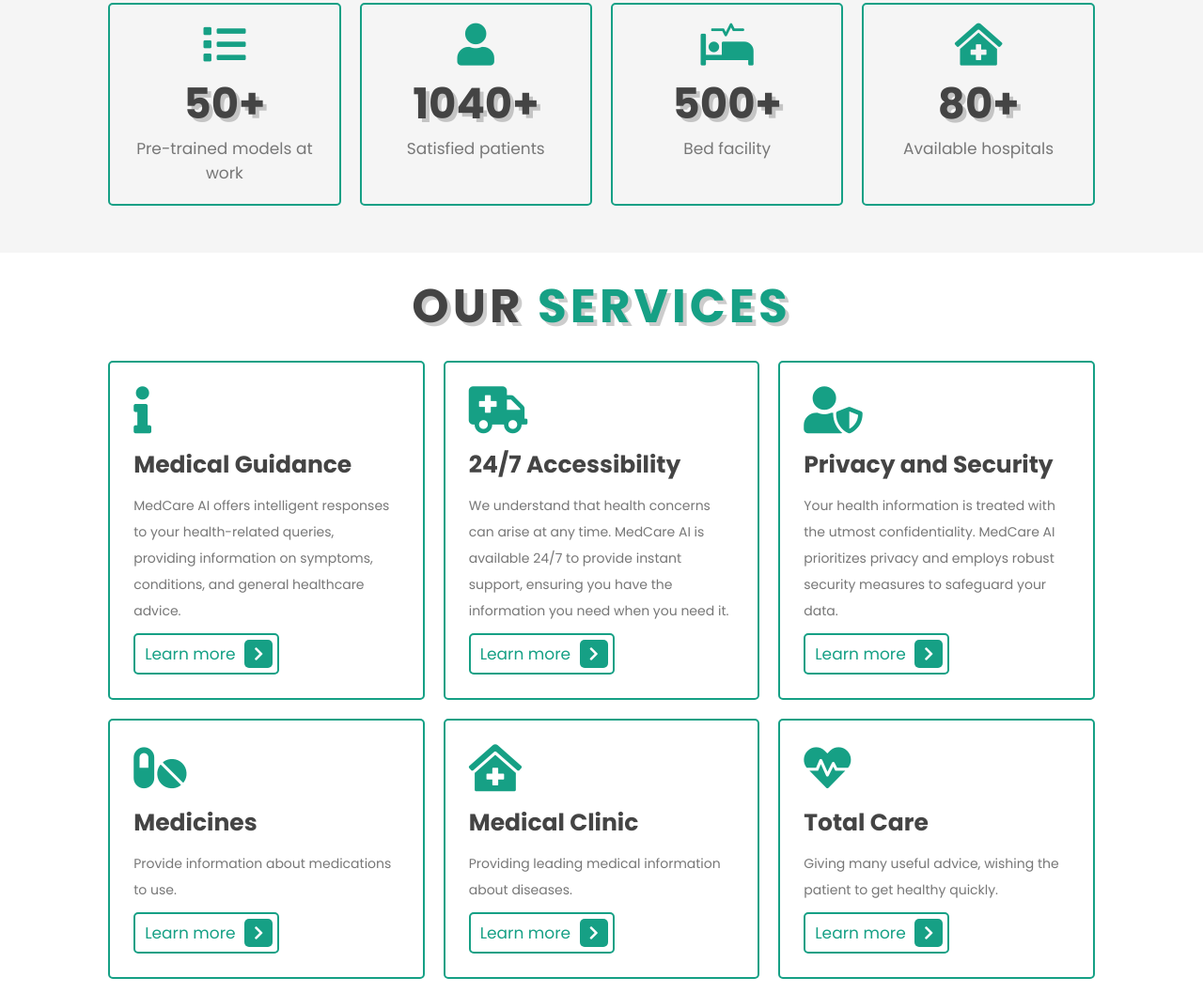
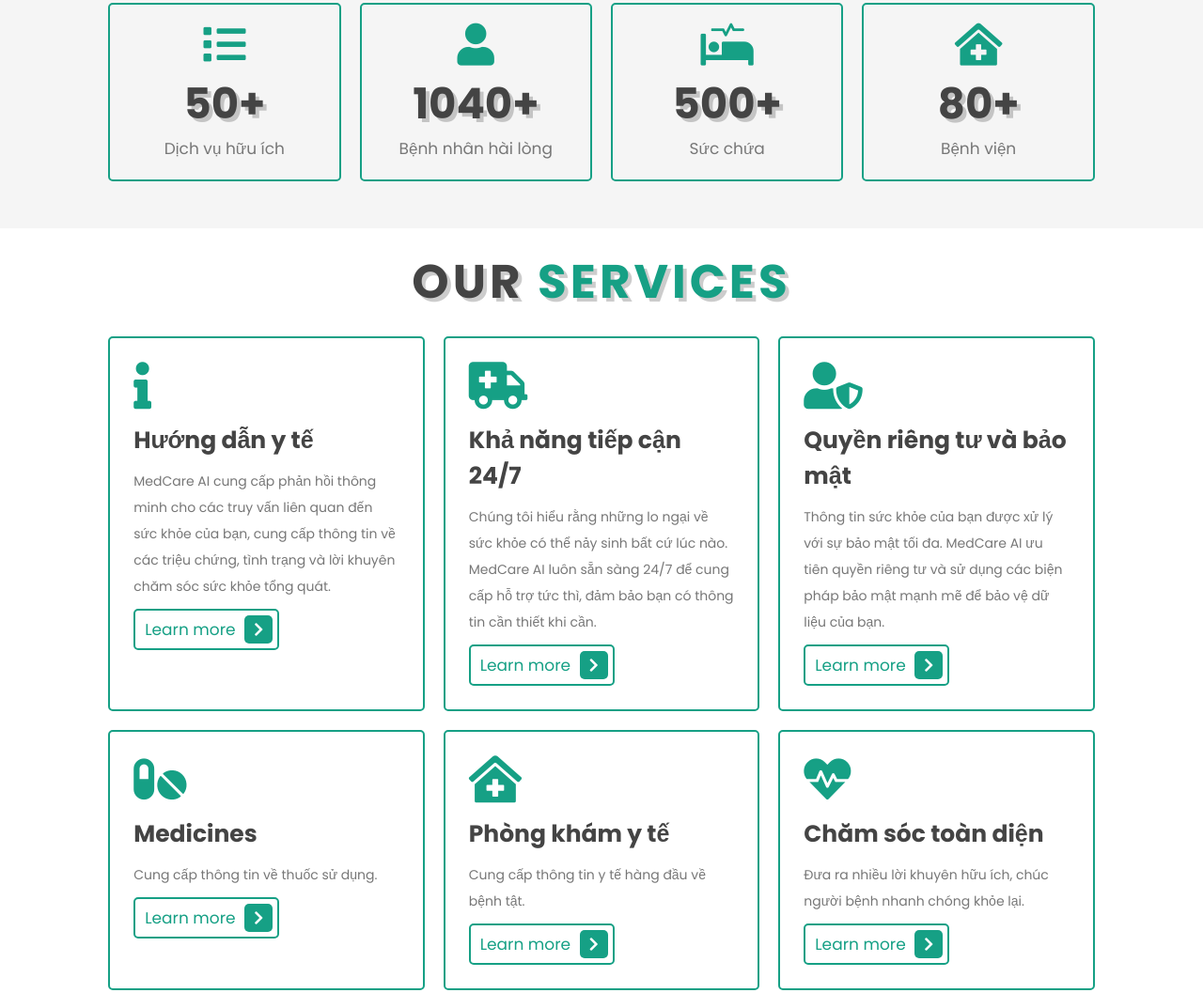
Before and after one commit to vngbao21/Medcare-AI, a React app: page / in a window 1280 px wide. Shown: the part 556-1613 px from the top of the page at 94% size. Built offline with nearby package versions, Linux system fonts and the light colour scheme.

Commit message:
translate

```diff
--- a/public/index.html
+++ b/public/index.html
@@ -47,25 +47,25 @@
         <div class="icons">
             <i class="fas fa-list"></i>
             <h3>50+</h3>
-            <p>Pre-trained models at work</p>
+            <p>Dịch vụ hữu ích</p>
         </div>
 
         <div class="icons">
             <i class="fas fa-user"></i>
             <h3>1040+</h3>
-            <p>Satisfied patients</p>
+            <p>Bệnh nhân hài lòng</p>
         </div>
 
         <div class="icons">
             <i class="fas fa-procedures"></i>
             <h3>500+</h3>
-            <p>Bed facility</p>
+            <p>Sức chứa</p>
         </div>
 
         <div class="icons">
             <i class="fas fa-clinic-medical"></i>
             <h3>80+</h3>
-            <p>Available hospitals</p>
+            <p>Bệnh viện</p>
         </div>
 
     </section>
@@ -76,44 +76,43 @@
         <div class="box-container">
             <div class="box">
                 <i class="fas fa-info"></i>
-                <h3>Medical Guidance</h3>
-                <p>MedCare AI offers intelligent responses to your health-related queries, providing information on symptoms, conditions, and general healthcare advice.
-                </p>
+                <h3>Hướng dẫn y tế</h3>
+                <p>MedCare AI cung cấp phản hồi thông minh cho các truy vấn liên quan đến sức khỏe của bạn, cung cấp thông tin về các triệu chứng, tình trạng và lời khuyên chăm sóc sức khỏe tổng quát.</p>
                 <a href="#" class="btn">Learn more <span class="fas fa-chevron-right"></span></a>
             </div>
 
             <div class="box">
                 <i class="fas fa-ambulance"></i>
-                <h3>24/7 Accessibility</h3>
-                <p>We understand that health concerns can arise at any time. MedCare AI is available 24/7 to provide instant support, ensuring you have the information you need when you need it.</p>
+                <h3>Khả năng tiếp cận 24/7</h3>
+                <p>Chúng tôi hiểu rằng những lo ngại về sức khỏe có thể nảy sinh bất cứ lúc nào. MedCare AI luôn sẵn sàng 24/7 để cung cấp hỗ trợ tức thì, đảm bảo bạn có thông tin cần thiết khi cần.</p>
                 <a href="#" class="btn">Learn more <span class="fas fa-chevron-right"></span></a>
             </div>
 
             <div class="box">
                 <i class="fas fa-user-shield"></i>
-                <h3>Privacy and Security</h3>
-                <p>Your health information is treated with the utmost confidentiality. MedCare AI prioritizes privacy and employs robust security measures to safeguard your data.</p>
+                <h3>Quyền riêng tư và bảo mật</h3>
+                <p>Thông tin sức khỏe của bạn được xử lý với sự bảo mật tối đa. MedCare AI ưu tiên quyền riêng tư và sử dụng các biện pháp bảo mật mạnh mẽ để bảo vệ dữ liệu của bạn.</p>
                 <a href="#" class="btn">Learn more <span class="fas fa-chevron-right"></span></a>
             </div>
 
             <div class="box">
                 <i class="fas fa-pills"></i>
                 <h3>Medicines</h3>
-                <p>Provide information about medications to use.</p>
+                <p>Cung cấp thông tin về thuốc sử dụng.</p>
                 <a href="#" class="btn">Learn more <span class="fas fa-chevron-right"></span></a>
             </div>
 
             <div class="box">
                 <i class="fas fa-clinic-medical"></i>
-                <h3>Medical Clinic</h3>
-                <p>Providing leading medical information about diseases.</p>
+                <h3>Phòng khám y tế</h3>
+                <p>Cung cấp thông tin y tế hàng đầu về bệnh tật.</p>
                 <a href="#" class="btn">Learn more <span class="fas fa-chevron-right"></span></a>
             </div>
 
             <div class="box">
                 <i class="fas fa-heartbeat"></i>
-                <h3>Total Care</h3>
-                <p>Giving many useful advice, wishing the patient to get healthy quickly.</p>
+                <h3>Chăm sóc toàn diện</h3>
+                <p>Đưa ra nhiều lời khuyên hữu ích, chúc người bệnh nhanh chóng khỏe lại.</p>
                 <a href="#" class="btn">Learn more <span class="fas fa-chevron-right"></span></a>
             </div>
         </div>
@@ -130,9 +129,9 @@
 
             <div class="content">
                 <h3>MedCare AI Support Services</h3>
-                <p>Welcome to MedCare AI, your dedicated partner in health and well-being. At MedCare, we leverage the latest advancements in Artificial Intelligence to provide comprehensive support and assistance for various medical needs.</p>
-                <p>MedCare AI is a team of healthcare enthusiasts committed to revolutionizing the way you access medical information and support. Our AI-driven services are tailored to assist you on your health journey, offering reliable information and guidance.</p>
-                <p>Our mission is to make healthcare information accessible, reliable, and personalized. We aim to empower individuals to take control of their health by providing accurate and timely assistance through our AI-driven support services.</p>
+                <p>Chào mừng bạn đến với MedCare AI, đối tác tận tâm của bạn về sức khỏe và hạnh phúc. Tại MedCare, chúng tôi tận dụng những tiến bộ mới nhất trong Trí tuệ nhân tạo để cung cấp sự hỗ trợ và hỗ trợ toàn diện cho các nhu cầu y tế khác nhau.</p>
+                <p>MedCare AI là một nhóm gồm những người đam mê chăm sóc sức khỏe cam kết cách mạng hóa cách bạn tiếp cận thông tin và hỗ trợ y tế. Các dịch vụ dựa trên AI của chúng tôi được thiết kế riêng để hỗ trợ bạn trên hành trình chăm sóc sức khỏe, cung cấp thông tin và hướng dẫn đáng tin cậy.</p>
+                <p>Sứ mệnh của chúng tôi là làm cho thông tin chăm sóc sức khỏe có thể truy cập được, đáng tin cậy và được cá nhân hóa. Chúng tôi mong muốn trao quyền cho các cá nhân kiểm soát sức khỏe của họ bằng cách cung cấp hỗ trợ chính xác và kịp thời thông qua các dịch vụ hỗ trợ dựa trên AI của chúng tôi.</p>
                 <a href="#" class="btn"> Learn more <span class="fas fa-chevron-right"></span></a>
             </div>
         </div>
@@ -153,7 +152,7 @@
                     <i class="fas fa-star"></i>
                     <i class="fas fa-star-half-alt"></i>
                 </div>
-                <p class="text">The app provided me with quick and accurate information, making it an invaluable resource for managing my health.</p>
+                <p class="text">Ứng dụng này cung cấp cho tôi thông tin nhanh chóng và chính xác, khiến nó trở thành nguồn tài nguyên vô giá để quản lý sức khỏe của tôi.</p>
             </div>
 
             <div class="box">
@@ -166,7 +165,7 @@
                     <i class="fas fa-star"></i>
                     <i class="fas fa-star"></i>
                 </div>
-                <p class="text">MedCare AI has become my go-to health companion. The responses are reliable, and I appreciate the privacy measures in place. It's like having a trustworthy friend in the healthcare space.</p>
+                <p class="text">MedCare AI đã trở thành người bạn đồng hành cùng sức khỏe của tôi. Các câu trả lời là đáng tin cậy và tôi đánh giá cao các biện pháp bảo mật được áp dụng. Nó giống như có một người bạn đáng tin cậy trong lĩnh vực chăm sóc sức khỏe.</p>
             </div>
 
             <div class="box">
@@ -179,7 +178,8 @@
                     <i class="fas fa-star"></i>
                     <i class="fas fa-star-half-alt"></i>
                 </div>
-                <p class="text">When I need a quick assessment of my symptoms or general health advice, I turn to this app. It's become my first step before considering a visit to a healthcare professional.</p>
+                <p class="text">Khi tôi cần đánh giá nhanh các triệu chứng của mình hoặc lời khuyên chung về sức khỏe, tôi chuyển sang ứng dụng này. Đây trở thành bước đầu tiên của tôi trước khi cân nhắc đến gặp chuyên gia chăm sóc sức khỏe.
+                </p>
             </div>
         </div>
     </section>
--- a/src/components/Chat/Chat.js
+++ b/src/components/Chat/Chat.js
@@ -50,13 +50,13 @@
             setDivVisible(false);
         }
         else {
-          addObjectToArray("message-left", "That's embarrassing! I did not receive a valid response.");
+          addObjectToArray("message-left", "Thật đáng tiếc! Tôi không nhận được phản hồi hợp lệ");
           setDivVisible(false);
         }
     })
     .catch((error) => {
       //console.log(error);
-      addObjectToArray("message-left", "That's embarrassing! I received an error. Please try your question again.");
+      addObjectToArray("message-left", "Thật đáng tiếc! Tôi đã nhận được một lỗi. Vui lòng thử lại câu hỏi của bạn.");
       setDivVisible(false);
     });
   };
```
